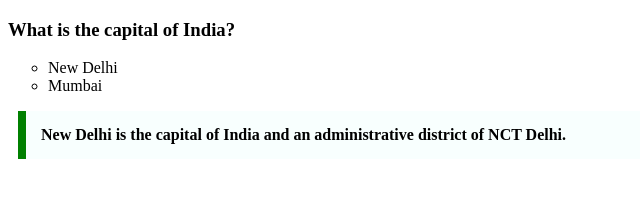
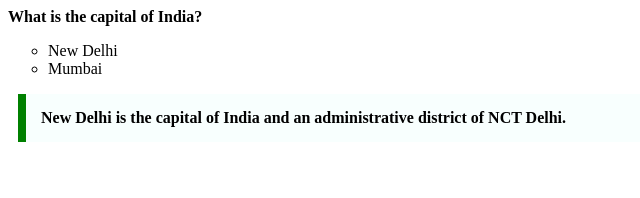
Before and after one commit to acciojob/trivia-Roomaniwahid, a website: page main.html in a window 1280 px wide. Shown: the whole page, without its empty margins (0-640 px from the left). Drawn offline with Linux system fonts and the light colour scheme.

Commit message:
created a submission

```diff
--- a/main.html
+++ b/main.html
@@ -8,7 +8,7 @@
 
 <body>
 	<!-- the entire body must be written by student -->
-   <h3>What is the capital of India?</h3>
+   <h><b>What is the capital of India?</b></h>
 
 <ul style="list-style-type:circle">
   <li>New Delhi</li>
```
